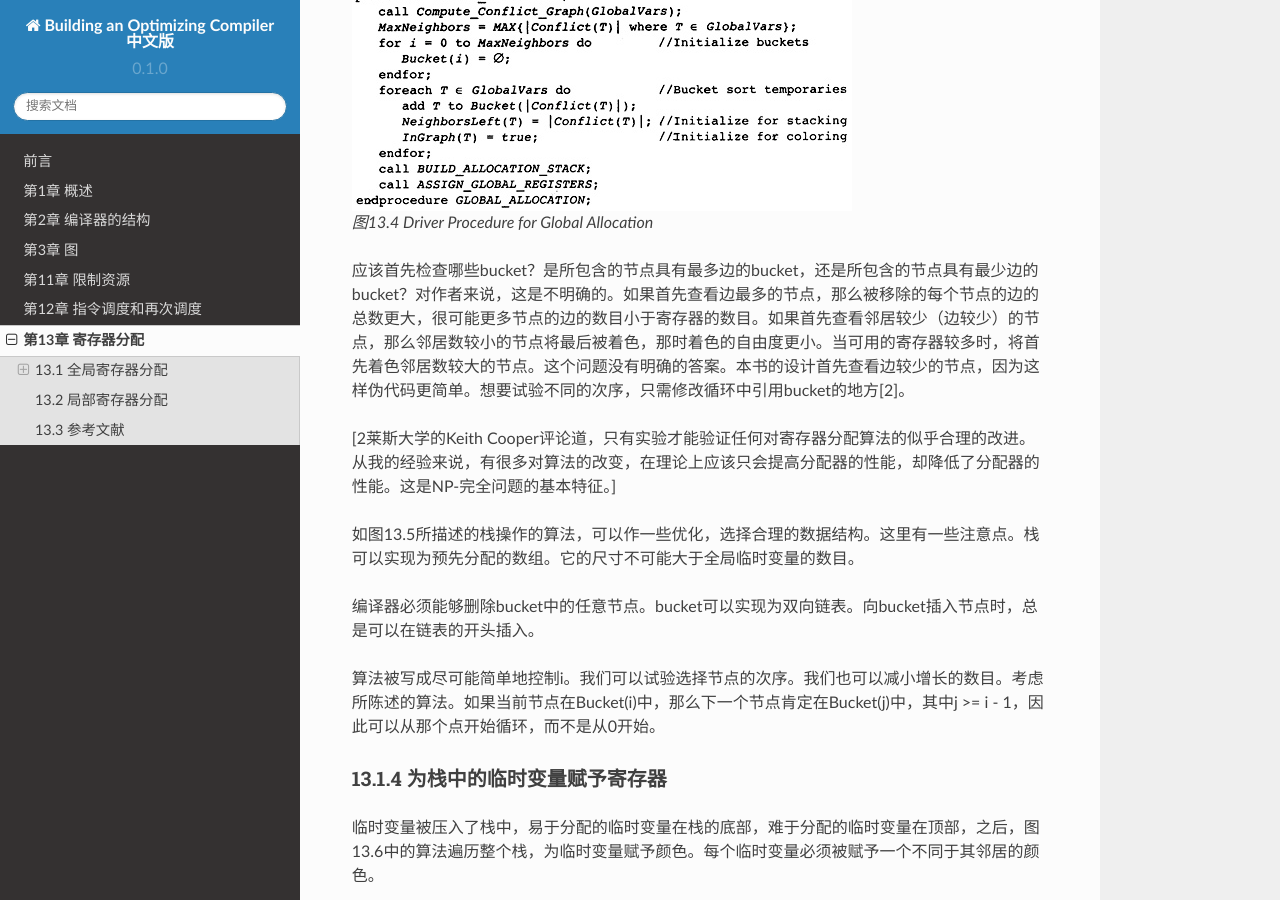
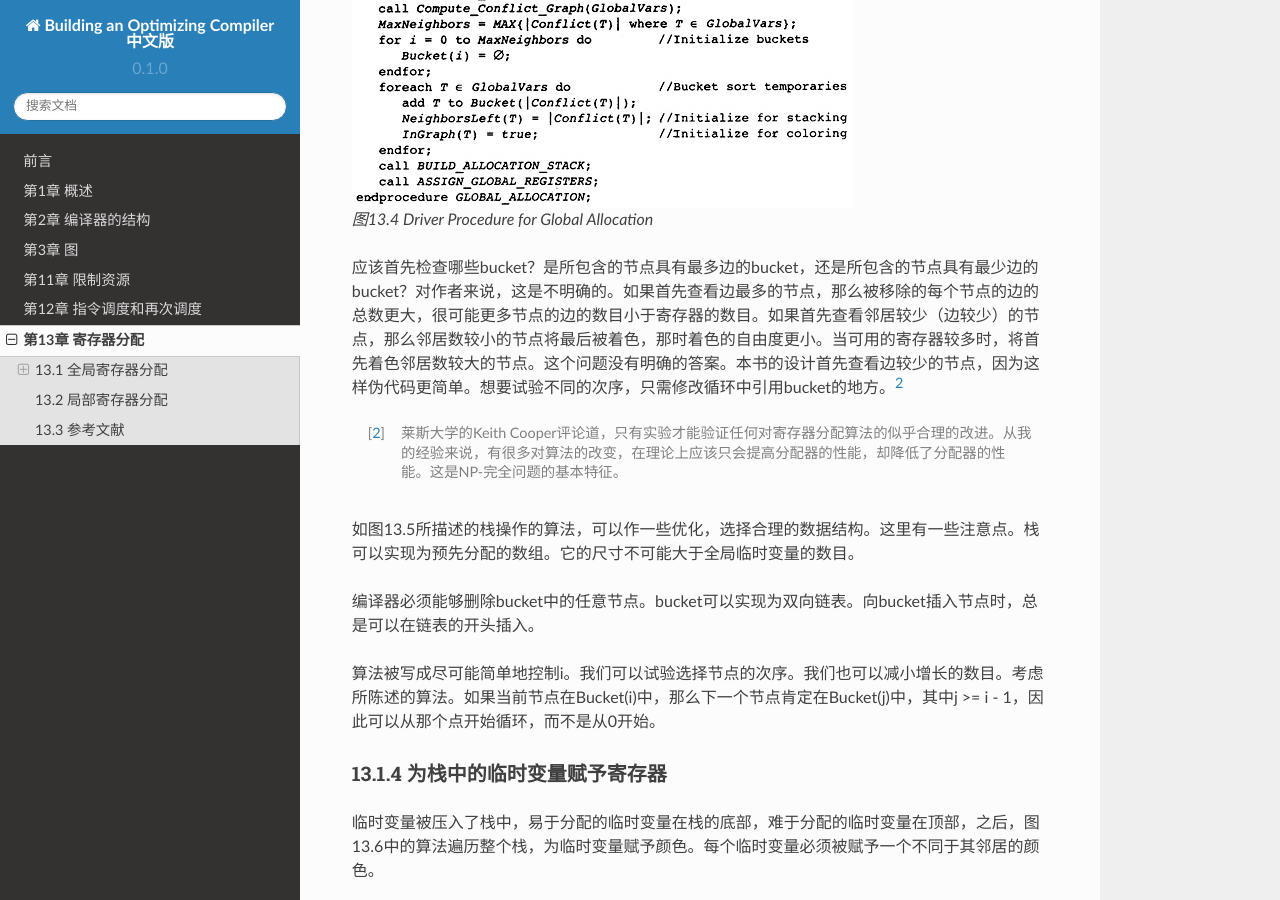
Before and after one commit to Jason2013/boc-chinese-text, a Sphinx documentation site: the page built from docs/source/chapter13.rst, in a window 1280 px wide and 900 px high, scrolled down 4361 px. Built offline with Sphinx 7.4.7 and the Read the Docs theme 2.0.0, drawn with Linux system fonts in a browser that asks for light colours; some of the changed text lies outside the part shown.

```diff
--- a/docs/source/chapter13.rst
+++ b/docs/source/chapter13.rst
@@ -46,9 +46,9 @@
 
 分配问题是为每个节点（临时变量）分配一个寄存器，由边相连的两个节点不会被赋予相同的寄存器。这是图着色问题，其中寄存器集合是颜色集合。不幸的是，图着色是一个NP-完全问题，不存在已知的好的求解算法。
 
-Chaitin为图着色重新应用一种启发式方法，它对复杂控制流是有效的。[1]在冲突图中，邻居数小于颜色（寄存器）数的节点总是可以被着色，因为它可以被赋予除邻居颜色之外的任意颜色。这时，这个节点可以从图中移出，后面它将着色，在它的邻居都已经着色之后。重复这个过程，直到所有节点都已经从图中移出（如果可能的话）。然后，反转这个过程。将每个节点添加回图中，给它一个颜色，该颜色不同于当前图中其邻居的颜色。
+Chaitin为图着色重新应用一种启发式方法，它对复杂控制流是有效的。[1]_ 在冲突图中，邻居数小于颜色（寄存器）数的节点总是可以被着色，因为它可以被赋予除邻居颜色之外的任意颜色。这时，这个节点可以从图中移出，后面它将着色，在它的邻居都已经着色之后。重复这个过程，直到所有节点都已经从图中移出（如果可能的话）。然后，反转这个过程。将每个节点添加回图中，给它一个颜色，该颜色不同于当前图中其邻居的颜色。
 
-[1如Chaitin同样注意到的，人们可以构建一个程序，其冲突图是任意的无向图，因此可以出现非常一般的图。然而，大多数图是简单的。例如，大多数临时变量只有一个定义点，大多数程序是结构化的，临时变量之间的相互作用更加受限。]
+.. [1] 如Chaitin同样注意到的，人们可以构建一个程序，其冲突图是任意的无向图，因此可以出现非常一般的图。然而，大多数图是简单的。例如，大多数临时变量只有一个定义点，大多数程序是结构化的，临时变量之间的相互作用更加受限。
 
 经常地，利用这个启发式方法，所有节点都可以被移出图。这时，上述观察给出了着色该图的完整的算法。Chaitin原本提出了一个算法，在没有邻居数小于颜色数的节点时停下来。算法然后选择一个节点挤出（spill）内存。
 
@@ -97,9 +97,9 @@ Briggs和Chaitin都在一个循环中重复寄存器分配，直到所有临时
 
     图13.4 Driver Procedure for Global Allocation
 
-应该首先检查哪些bucket？是所包含的节点具有最多边的bucket，还是所包含的节点具有最少边的bucket？对作者来说，这是不明确的。如果首先查看边最多的节点，那么被移除的每个节点的边的总数更大，很可能更多节点的边的数目小于寄存器的数目。如果首先查看邻居较少（边较少）的节点，那么邻居数较小的节点将最后被着色，那时着色的自由度更小。当可用的寄存器较多时，将首先着色邻居数较大的节点。这个问题没有明确的答案。本书的设计首先查看边较少的节点，因为这样伪代码更简单。想要试验不同的次序，只需修改循环中引用bucket的地方[2]。
+应该首先检查哪些bucket？是所包含的节点具有最多边的bucket，还是所包含的节点具有最少边的bucket？对作者来说，这是不明确的。如果首先查看边最多的节点，那么被移除的每个节点的边的总数更大，很可能更多节点的边的数目小于寄存器的数目。如果首先查看邻居较少（边较少）的节点，那么邻居数较小的节点将最后被着色，那时着色的自由度更小。当可用的寄存器较多时，将首先着色邻居数较大的节点。这个问题没有明确的答案。本书的设计首先查看边较少的节点，因为这样伪代码更简单。想要试验不同的次序，只需修改循环中引用bucket的地方。[2]_
 
-[2莱斯大学的Keith Cooper评论道，只有实验才能验证任何对寄存器分配算法的似乎合理的改进。从我的经验来说，有很多对算法的改变，在理论上应该只会提高分配器的性能，却降低了分配器的性能。这是NP-完全问题的基本特征。]
+.. [2] 莱斯大学的Keith Cooper评论道，只有实验才能验证任何对寄存器分配算法的似乎合理的改进。从我的经验来说，有很多对算法的改变，在理论上应该只会提高分配器的性能，却降低了分配器的性能。这是NP-完全问题的基本特征。
 
 如图13.5所描述的栈操作的算法，可以作一些优化，选择合理的数据结构。这里有一些注意点。栈可以实现为预先分配的数组。它的尺寸不可能大于全局临时变量的数目。
 
@@ -156,9 +156,9 @@ Briggs和Chaitin都在一个循环中重复寄存器分配，直到所有临时
 
 	Priority(T) = ∑{frequency(p) |p is a point where T is used or defined}
 
-就代码而言，子函数ComputePriority[3]遍历流图，找出涉及临时变量的载入和存储操作，计算这个表达式的分子。将它保存为属性Priority(T)。之后，当要选择一个临时变量压入栈的时候，除以分母，选择结果值最小的那个。
+就代码而言，子函数ComputePriority [3]_ 遍历流图，找出涉及临时变量的载入和存储操作，计算这个表达式的分子。将它保存为属性Priority(T)。之后，当要选择一个临时变量压入栈的时候，除以分母，选择结果值最小的那个。
 
-[3伪代码不包含ComputePriority的代码。它琐碎地遍历流图，利用存储在block中的频度信息，查看出现的载入和存储操作，累积优先级信息。]
+.. [3] 伪代码不包含ComputePriority的代码。它琐碎地遍历流图，利用存储在block中的频度信息，查看出现的载入和存储操作，累积优先级信息。
 
 13.2 局部寄存器分配
 ********************
@@ -195,9 +195,9 @@ Briggs和Chaitin都在一个循环中重复寄存器分配，直到所有临时
 
 分类了临时变量之后，是时候准备寄存器分配了。令人惊奇的是，编译器为block计算冲突图。尽管这个分配器不以图着色为基础，但是图着色启发式方法提供了有用的信息：那些邻居少于可用颜色的临时变量是容易着色的，因此可以放在一边。这样重复这个过程，将所有容易的临时变量都放在一边，只剩下那些着色困难的临时变量，以专门的方式处理它们。事实上，容易的临时变量是琐碎的，移除它们之后，只对困难的临时变量做困难的决定。
 
-编译器的局部寄存器分配器计算两种数据结构（见图13.11）。第一种是局部冲突图，图中出现的临时变量只有当前block的临时变量。我们希望，建立的图是一个小的图。有这样的情形，函数是一个大的block（几千行代码）。这时，全局冲突图是小的，而局部冲突图是大的。[4]
+编译器的局部寄存器分配器计算两种数据结构（见图13.11）。第一种是局部冲突图，图中出现的临时变量只有当前block的临时变量。我们希望，建立的图是一个小的图。有这样的情形，函数是一个大的block（几千行代码）。这时，全局冲突图是小的，而局部冲突图是大的。[4]_
 
-[4编译器编写者经常忘记有两类程序员。人类程序员更容易应付。编译器可以估算使用的模式。程序编写的程序更难处理，它们包含不友好的结构。]
+.. [4] 编译器编写者经常忘记有两类程序员。人类程序员更容易应付。编译器可以估算使用的模式。程序编写的程序更难处理，它们包含不友好的结构。
 
 .. figure:: chapter13/figure-13.10.png
 
```
